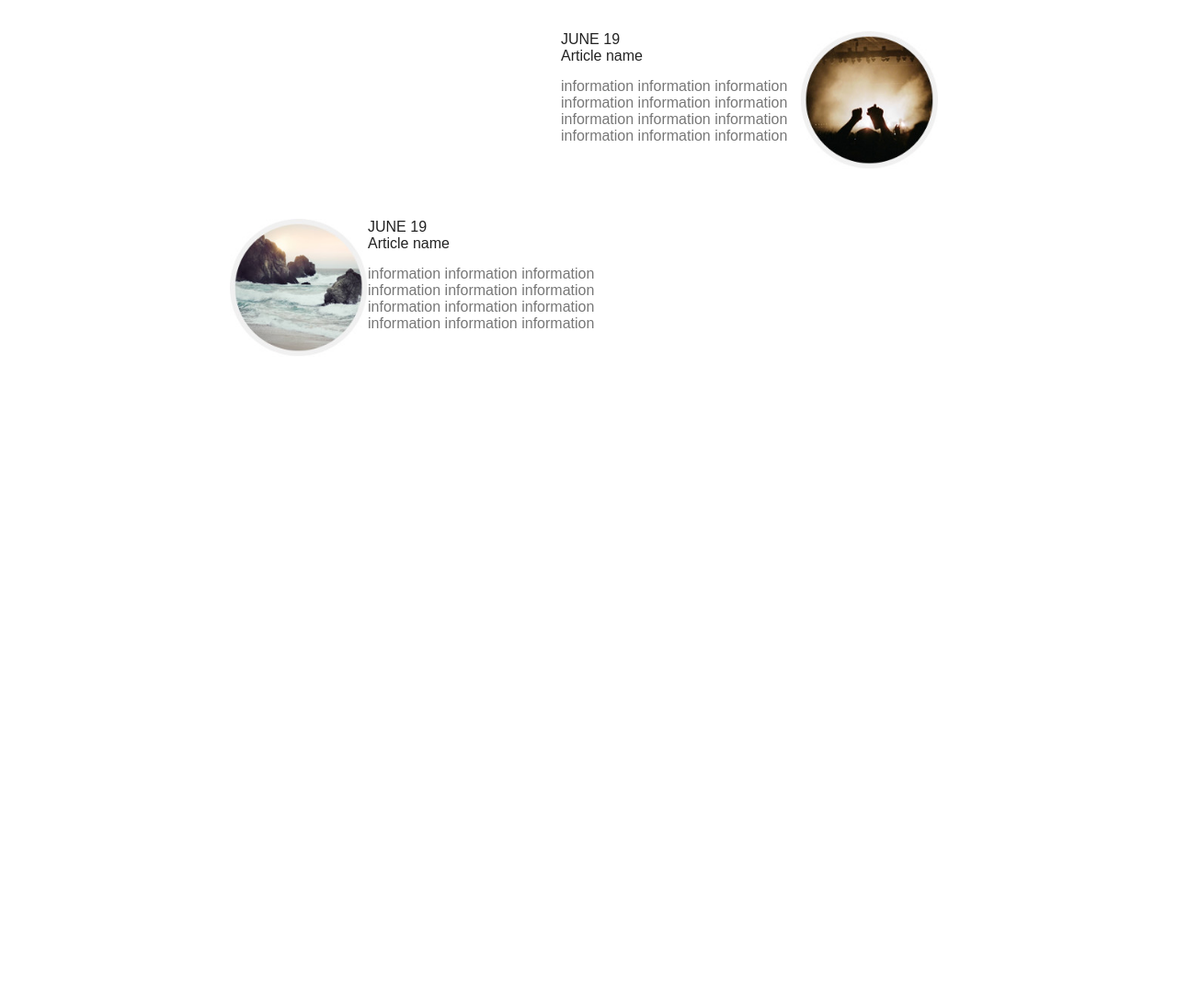
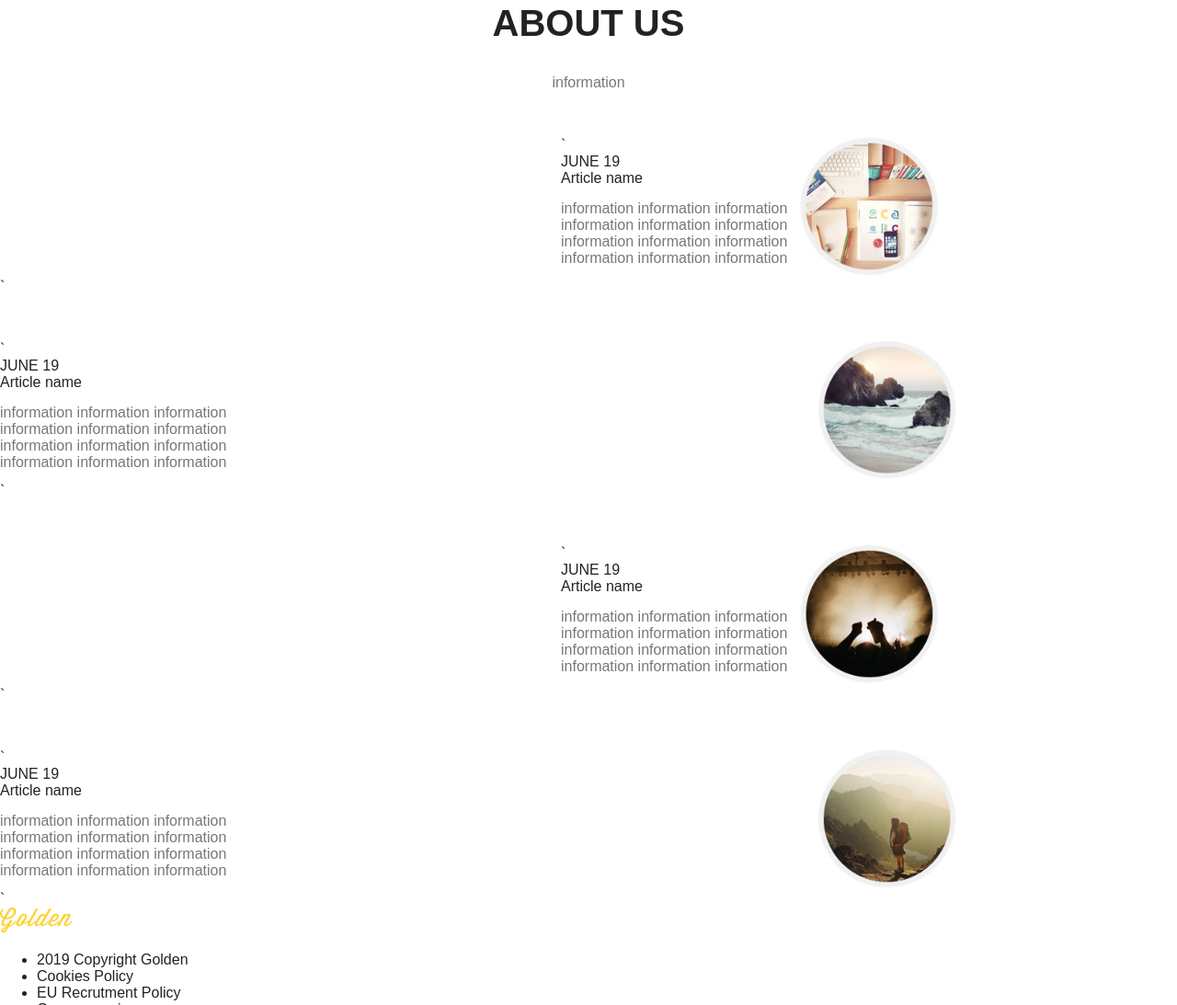
Before and after one commit to YuraMatus/project, a plain HTML site: page index.html in a window 1280 px wide. Shown: the part 2487-3580 px from the top of the page at 92% size. Before the commit the page ends 2879 px from the top, so only its background shows below. Drawn offline with Linux system fonts and the light colour scheme.

Commit message:
Update index.html

```diff
--- a/index.html
+++ b/index.html
@@ -45,7 +45,7 @@
 	</header>
 
 
-	<div class="services-block">
+	<div class="services-block fix">
 		<div class="container">
 			<div class="title">
 				<h2>
@@ -88,48 +88,98 @@ information information information 				</p>
 				<p>
 information information information 			</div>
 			<div class="works fix">
-				<img src="img/img1.jpg" alt="Работа">
-				<img src="img/img2.jpg" alt="Работа">
-				<img src="img/img3.jpg" alt="Работа">
+
+				<img src="img/img1.jpg" >
+				<img src="img/img2.jpg" >
+				<img src="img/img3.jpg" >
 			</div>
 		</div>
 	</section>
-	<section>
-		<div class="container">
 
-		</div>
-	</section>
  <section id="about">
 
     <h2>ABOUT US</h2>
          <p>information</p>
+
     <div class="full-box">
-        <div class="text-box-left">
+        <div class="text-box-left">`
               <div class="date">JUNE 19</div>
                    <div class="article-title">Article name
                    </div>
-            <div class="article-content">information information information information information information information information information information information information   </div>
+                   <div class="article-content">information information information information information information information information information information information information
+                   </div>
+        </div>
+               <div class="image-box">
+                    <img src="img/about1.jpg" class="article-image">
+               </div>
+     </div>`
+
+         <div class="full-box">
+        <div class="text-box-right">`
+              <div class="date">JUNE 19</div>
+                   <div class="article-title">Article name
+                   </div>
+                   <div class="article-content">information information information information information information information information information information information information
+                   </div>
+        </div>
+               <div class="image-box">
+                    <img src="img/about2.jpg" class="article-image">
+               </div>
+     </div>`
+
+      <div class="full-box">
+        <div class="text-box-left">`
+              <div class="date">JUNE 19</div>
+                   <div class="article-title">Article name
+                   </div>
+                   <div class="article-content">information information information information information information information information information information information information
+                   </div>
         </div>
                <div class="image-box">
                     <img src="img/about3.jpg" class="article-image">
                </div>
-        </div>
-
-  <div class="full-box-right">
-
-        <div class="image-box-right">
-        <img src="img/about2.jpg" class="article-image">
-        </div>
-      <div class="text-box-right">
+     </div>`
+         <div class="full-box">
+        <div class="text-box-right">`
               <div class="date">JUNE 19</div>
                    <div class="article-title">Article name
                    </div>
-            <div class="article-content">information information information information information information information information information information information information   </div>
+                   <div class="article-content">information information information information information information information information information information information information
+                   </div>
+        </div>
+               <div class="image-box">
+                    <img src="img/about4.jpg" class="article-image">
+               </div>
+     </div>`
+
+    </section>
+
+    <footer class="footer">
+        <div class="first-footer">
+            				<img src="img/logo.png" class="logo-footer">
+
+        </div>
+        <div class="second-footer">
+                <div class="fix">
+                		<ul class="menu-footer">
+
+						<li>
+							2019 Copyright Golden
+						</li>
+						<li>
+							Cookies Policy
+						</li>
+						<li>
+							EU Recrutment Policy
+						</li>
+						<li>
+							Our companies
+						</li>
+					</ul>
                 </div>
            </div>
 
 
-    </section>
-
+    </footer>
 </body>
 </html>
```
Lines whose indentation alone changed are shown as unchanged.
